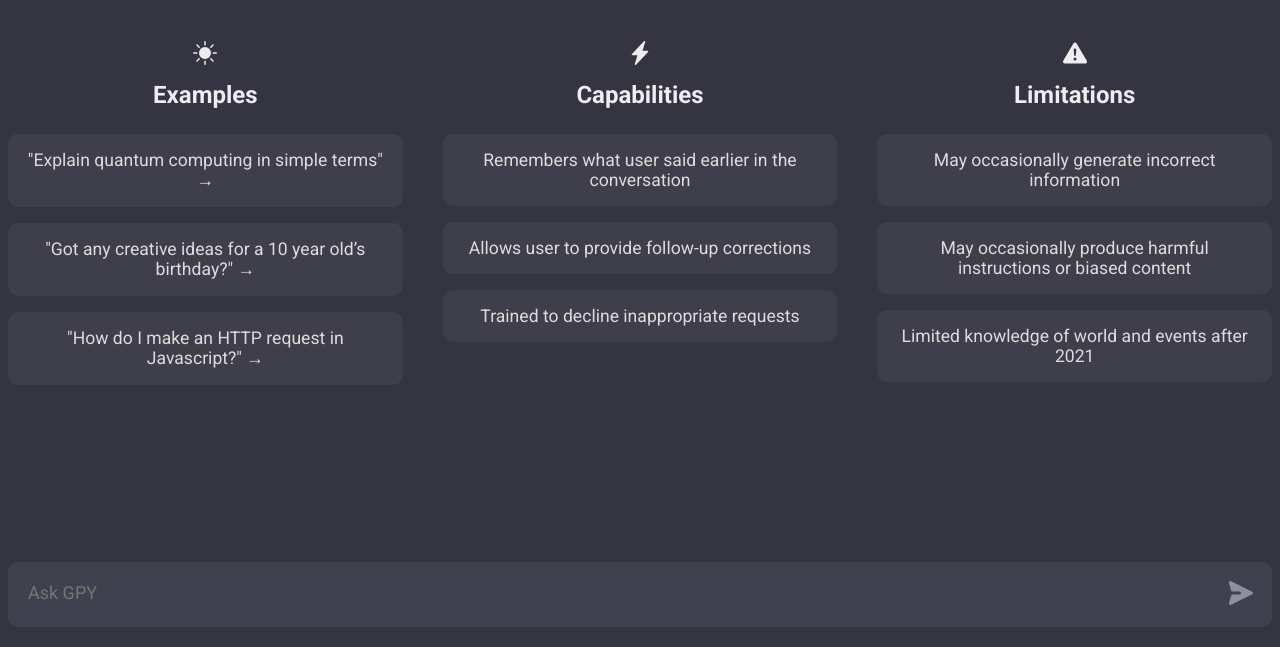
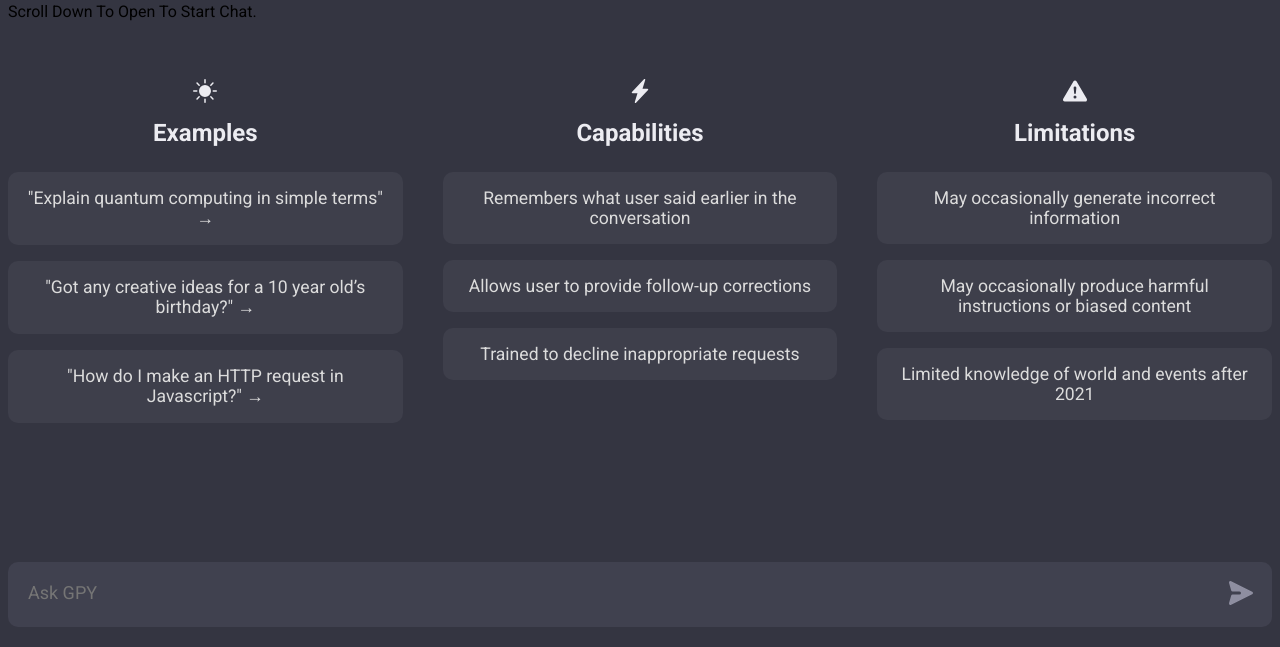
Before and after one commit to farizulislamshihab/chat-gpt, a website built with Vite: page client/index.html in a window 1280 px wide. Shown: the part 153-800 px from the top of the page. Built offline with nearby package versions, Linux system fonts and the light colour scheme.

Commit message:
Update index.html

```diff
--- a/client/index.html
+++ b/client/index.html
@@ -16,7 +16,8 @@
 <body>
   <div id="app">
     <div class="hero">
-      <h1>Chat GPY</h1>
+      <h1>Chat GPY</h1><br>
+      <p>Scroll Down To Open To Start Chat.</p>
       <div class="col-3">
         <div class="card">
           <h2>
```
